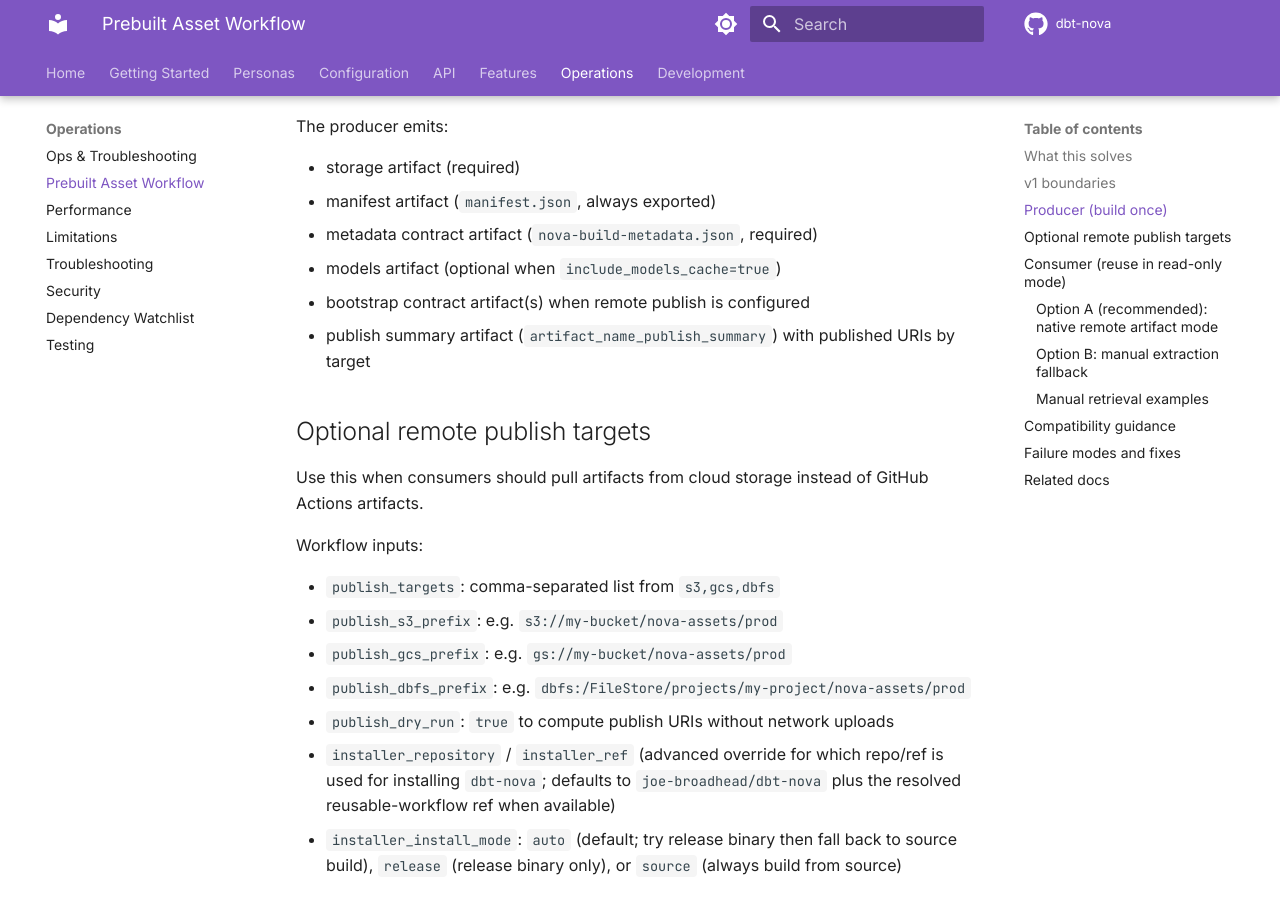
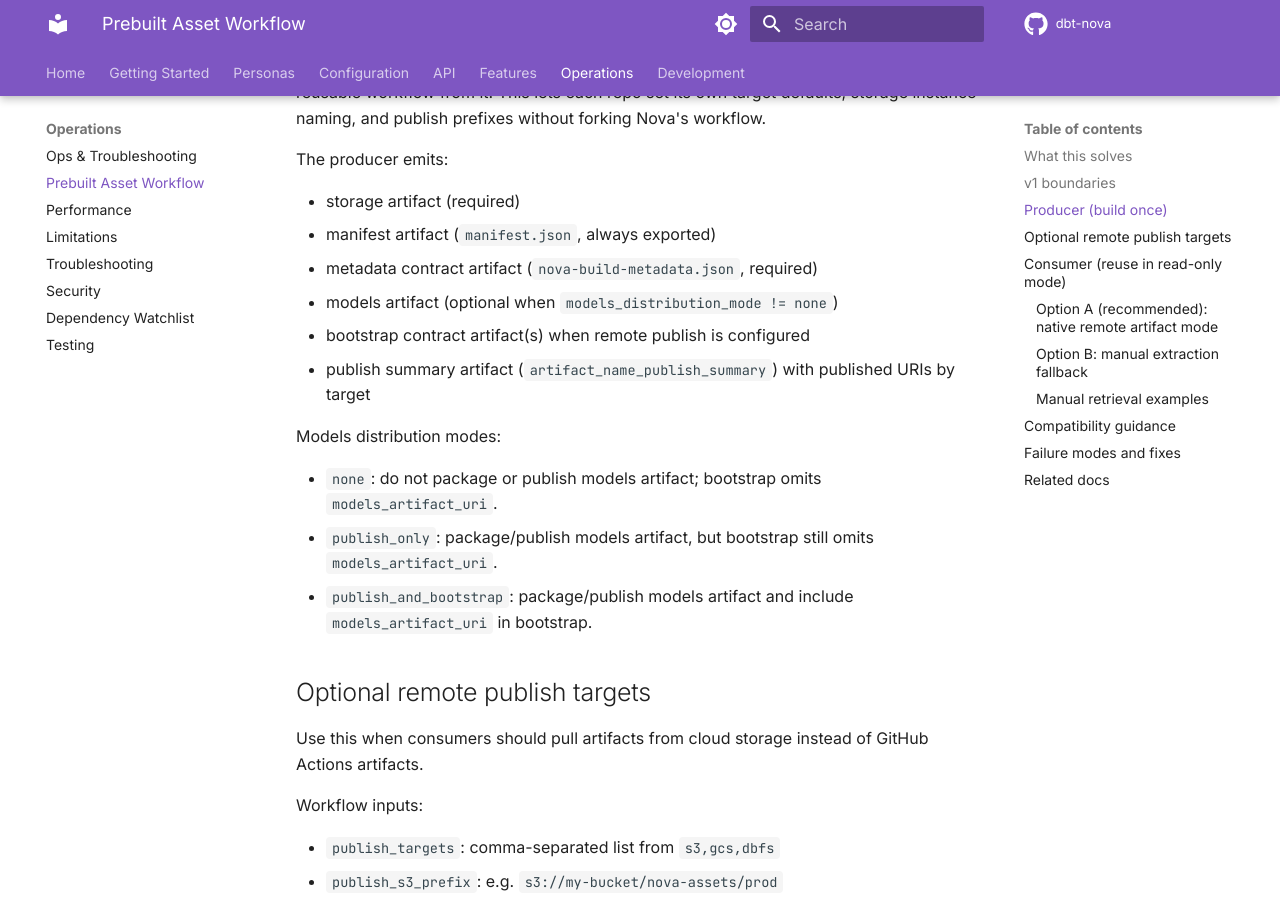
Before and after one commit to joe-broadhead/dbt-nova, an MkDocs documentation site: the page built from docs/operations/prebuilt-assets.md, in a window 1280 px wide and 900 px high, scrolled down 2124 px. Built offline with MkDocs 1.6.1 and Material for MkDocs 9.7.7, drawn with Linux system fonts in a browser that asks for light colours; comment, search, counter and statistics services are not loaded; some of the changed text lies outside the part shown.

Commit message:
workflow: add explicit models distribution modes
* workflow: add models distribution modes for assets publish

* workflow: remove legacy models cache input

* ci: reduce lint-test build parallelism to avoid linker crashes

* ci: serialize lint-test builds and strip debug info

* ci: split lint-test into dedicated jobs

````diff
--- a/docs/operations/prebuilt-assets.md
+++ b/docs/operations/prebuilt-assets.md
@@ -12,7 +12,7 @@
 ## v1 boundaries
 
 - Producer workflow + GitHub Artifacts are supported.
-- Optional models cache artifact is supported via `include_models_cache`.
+- Optional models distribution is controlled by `models_distribution_mode`.
 - Consumers are read-only (`DBT_NOVA_STORAGE_READ_ONLY=true`) and do **not**
   fall back to rebuilding.
 - Optional S3/GCS/DBFS publish targets are supported and disabled by default.
@@ -37,7 +37,7 @@
       installer_install_mode: auto
       artifact_name_prefix: analytics-prod
       retention_days: 14
-      include_models_cache: false
+      models_distribution_mode: none
       publish_targets: ""
 ```
 
@@ -47,6 +47,7 @@
 - `dbt_generate_manifest: true` + `dbt_command` (build manifest in workflow)
 - `dbt_env_json` (JSON object of non-secret env vars exported before `dbt_command`)
 - `dbt_secret_env_map_json` (JSON object mapping env var names to secret names)
+- `models_distribution_mode` (`none`, `publish_only`, `publish_and_bootstrap`)
 - workflow_call secret `DBT_NOVA_SECRET_BUNDLE_JSON` (optional JSON object of
   `secret-name -> secret-value` entries for cross-owner reusable workflow calls)
 
@@ -94,9 +95,15 @@
 - storage artifact (required)
 - manifest artifact (`manifest.json`, always exported)
 - metadata contract artifact (`nova-build-metadata.json`, required)
-- models artifact (optional when `include_models_cache=true`)
+- models artifact (optional when `models_distribution_mode != none`)
 - bootstrap contract artifact(s) when remote publish is configured
 - publish summary artifact (`artifact_name_publish_summary`) with published URIs by target
+
+Models distribution modes:
+
+- `none`: do not package or publish models artifact; bootstrap omits `models_artifact_uri`.
+- `publish_only`: package/publish models artifact, but bootstrap still omits `models_artifact_uri`.
+- `publish_and_bootstrap`: package/publish models artifact and include `models_artifact_uri` in bootstrap.
 
 ## Optional remote publish targets
 
````
Also changed, not shown: docs/development/ci.md (+2 -1 lines), 2 other files.
